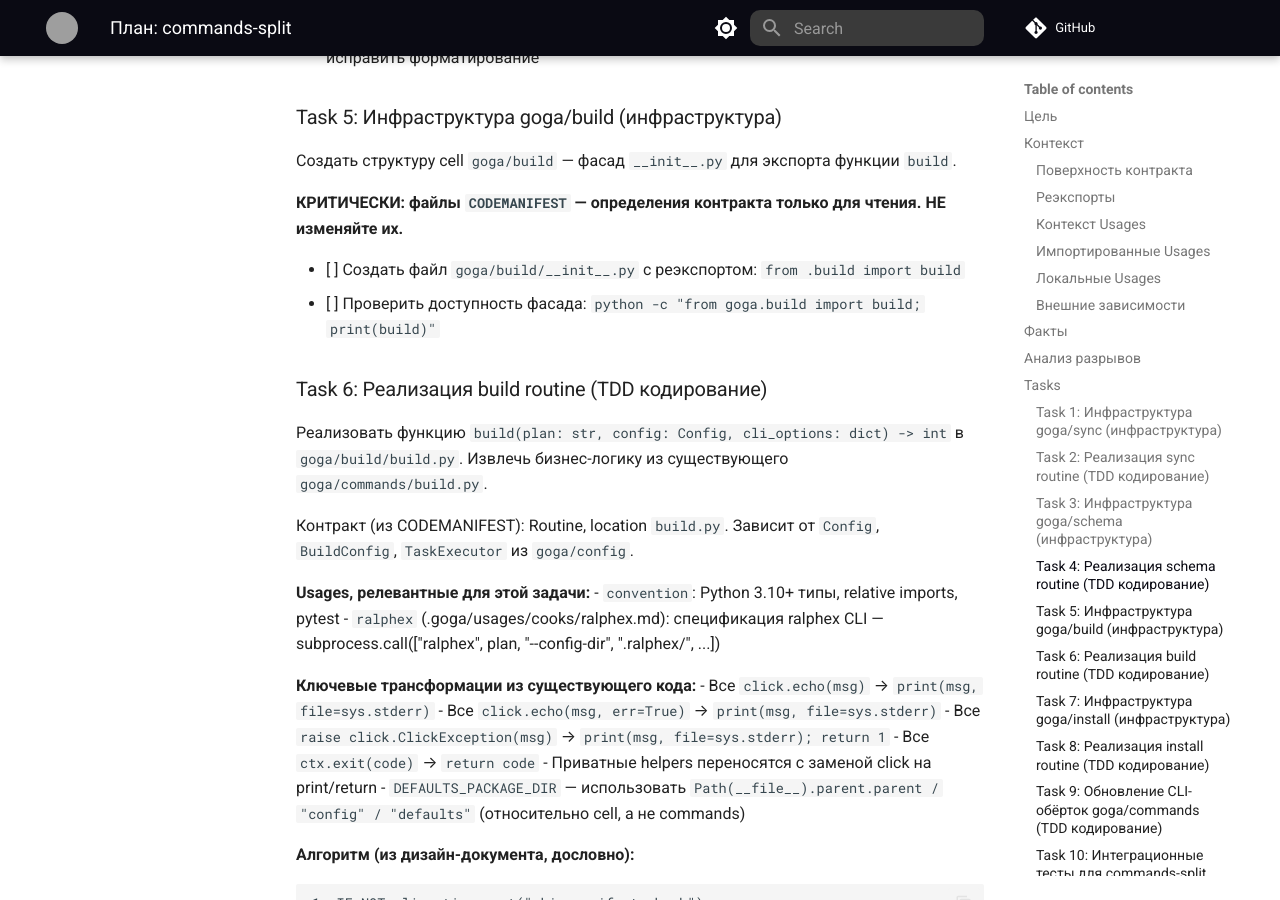
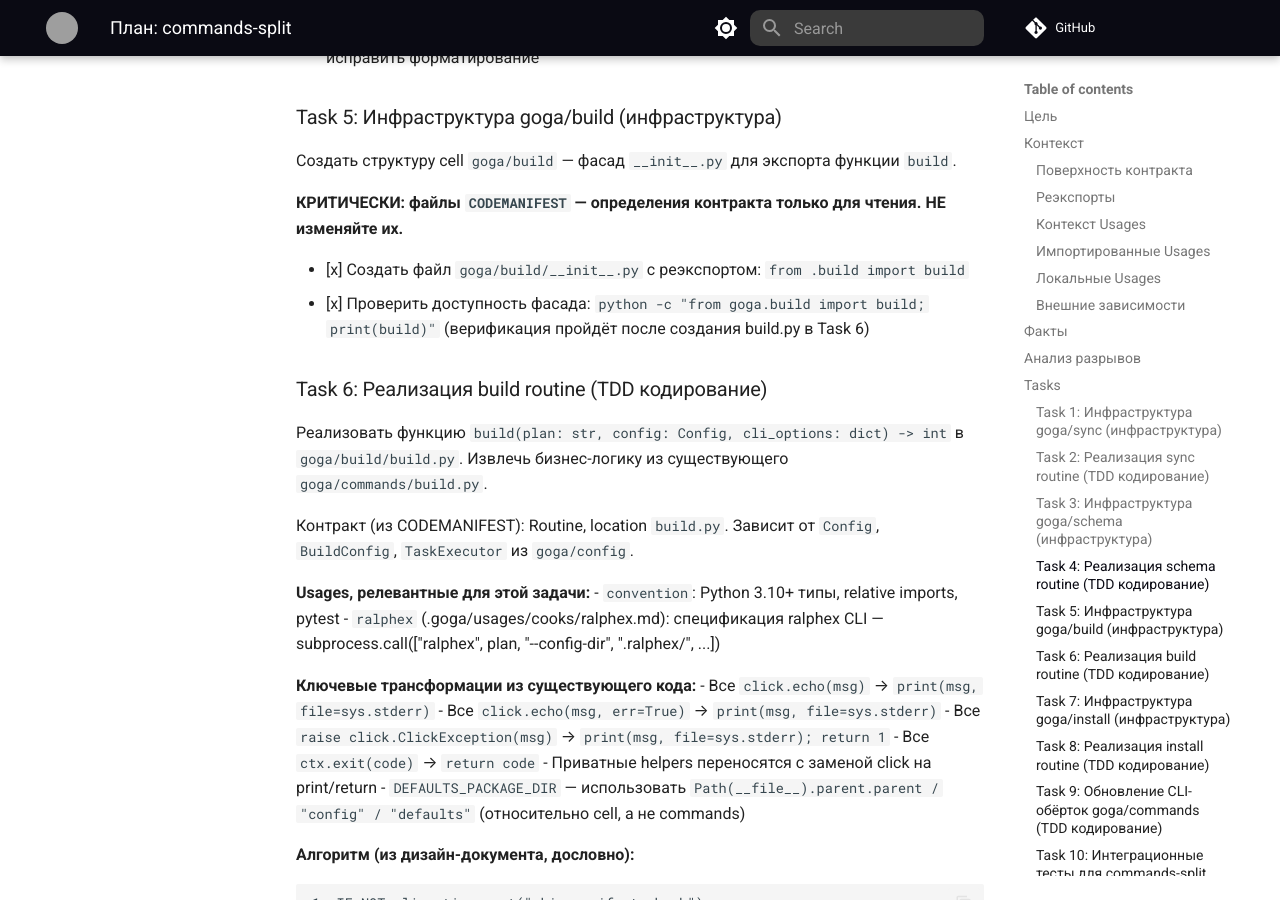
Before and after one commit to qarium/goga, an MkDocs documentation site: the page built from docs/plans/commands-split.md, in a window 1280 px wide and 900 px high, scrolled down 7983 px. Built offline with MkDocs 1.6.1 and Material for MkDocs 9.7.7, drawn with Linux system fonts in a browser that asks for light colours; comment, search, counter and statistics services are not loaded; grey boxes are pictures that could not be loaded.

Commit message:
feat: create goga/build cell facade (__init__.py)

```diff
--- a/docs/plans/commands-split.md
+++ b/docs/plans/commands-split.md
@@ -252,8 +252,8 @@
 
 **КРИТИЧЕСКИ: файлы `CODEMANIFEST` — определения контракта только для чтения. НЕ изменяйте их.**
 
-- [ ] Создать файл `goga/build/__init__.py` с реэкспортом: `from .build import build`
-- [ ] Проверить доступность фасада: `python -c "from goga.build import build; print(build)"`
+- [x] Создать файл `goga/build/__init__.py` с реэкспортом: `from .build import build`
+- [x] Проверить доступность фасада: `python -c "from goga.build import build; print(build)"` (верификация пройдёт после создания build.py в Task 6)
 
 ### Task 6: Реализация build routine (TDD кодирование)
 
```
Also changed, not shown: 1 other file.
